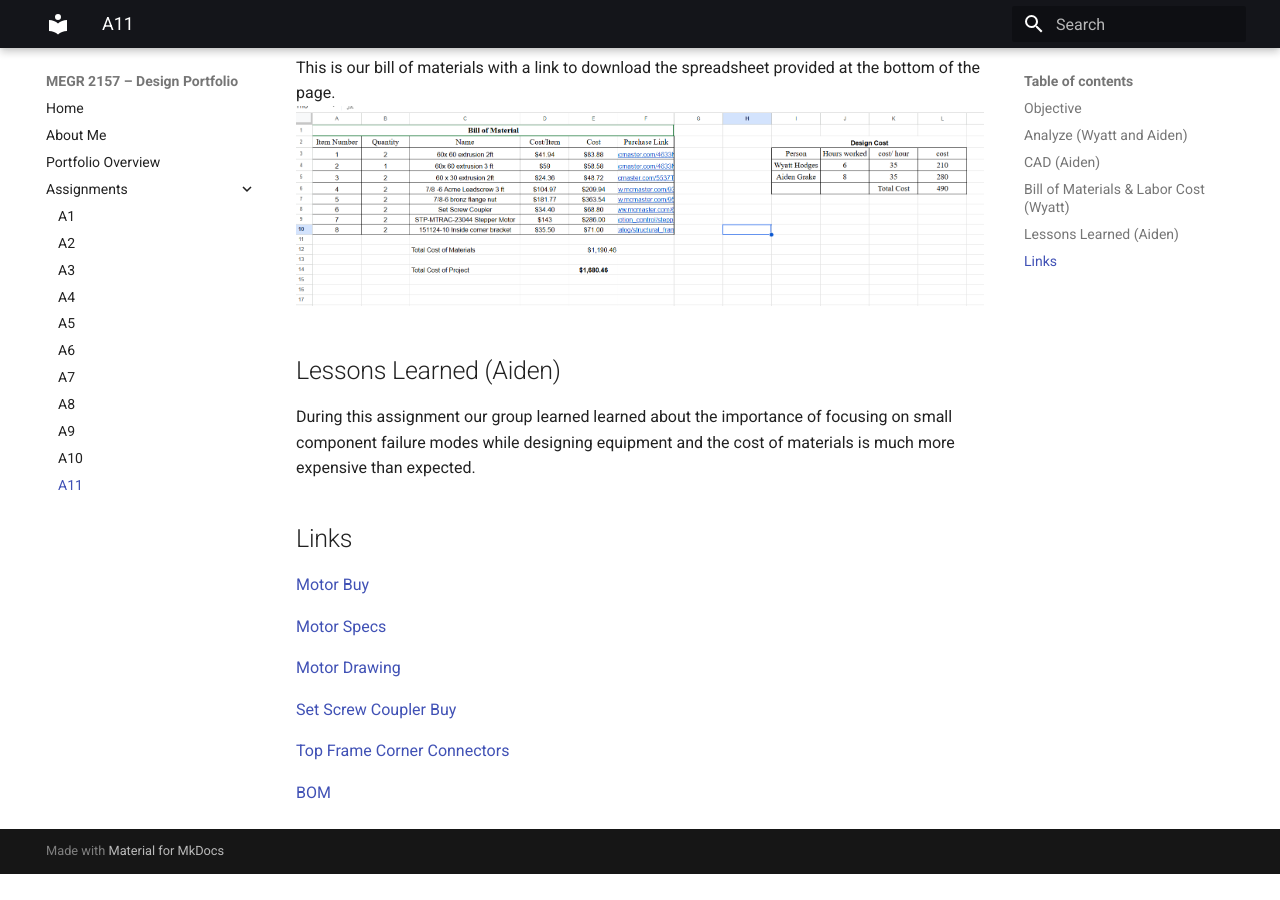
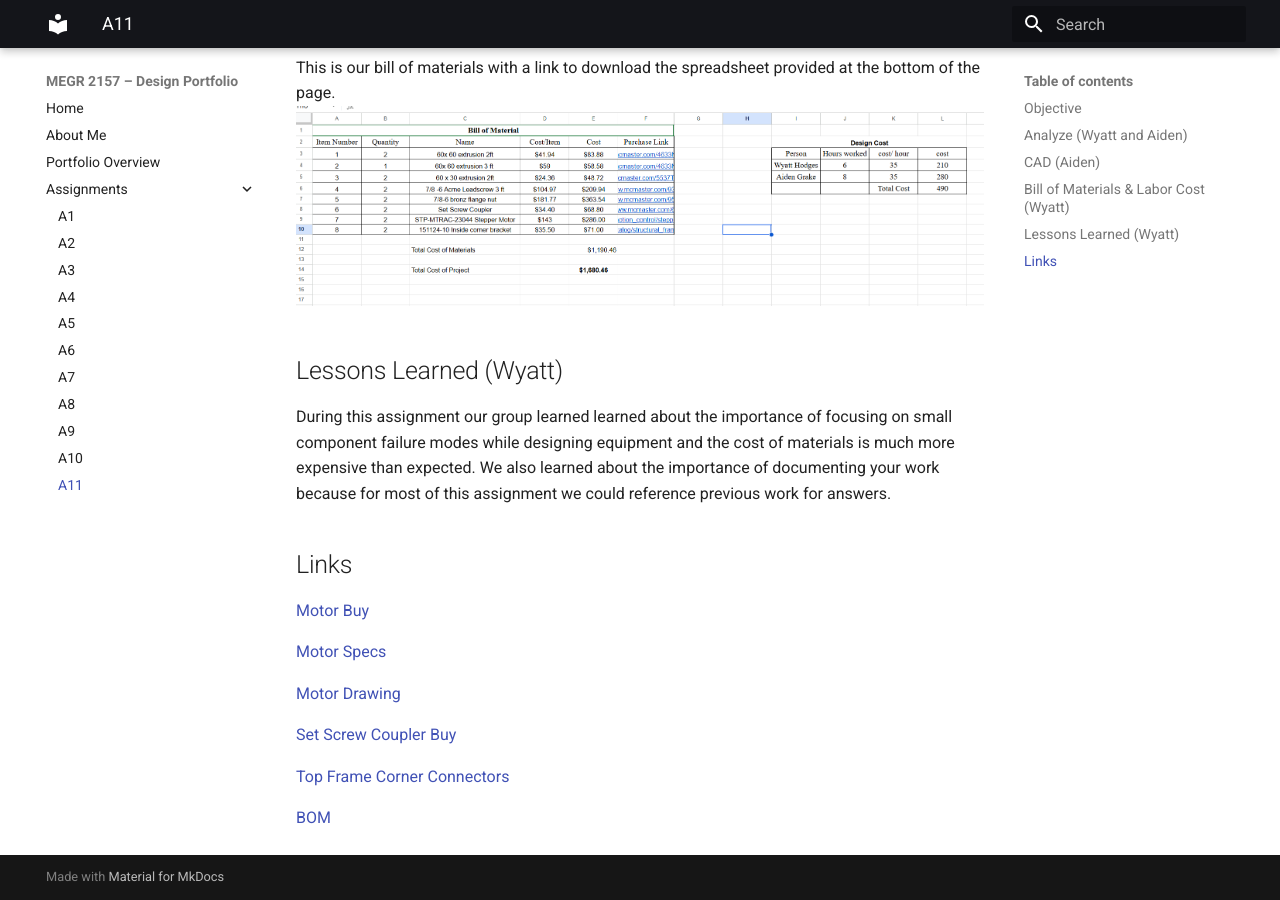
Before and after one commit to whodges5-art/wyatt-hodges-design-projects-portfolio, an MkDocs documentation site: the page built from docs/assignments/a11/index.md, in a window 1280 px wide and 900 px high, scrolled down 11607 px. Built offline with MkDocs 1.6.1 and Material for MkDocs 9.7.7, drawn with Linux system fonts in a browser that asks for light colours; before the commit the page ends 12481 px from its top, so only the background shows below that.

Commit message:
Update index.md

```diff
--- a/docs/assignments/a11/index.md
+++ b/docs/assignments/a11/index.md
@@ -71,8 +71,10 @@ To design the floating bearing mount, is 60x60mm to fit on the aluminum extrusio
 ## Bill of Materials & Labor Cost (Wyatt)
 This is our bill of materials with a link to download the spreadsheet provided at the bottom of the page.
 ![BOM](BOM.png)
-## Lessons Learned (Aiden)
-During this assignment our group learned learned about the importance of focusing on small component failure modes while designing equipment and the cost of materials is much more expensive than expected.
+
+## Lessons Learned (Wyatt)
+During this assignment our group learned learned about the importance of focusing on small component failure modes while designing equipment and the cost of materials is much more expensive than expected. We also learned about the importance of documenting your work because for most of this assignment we could reference previous work for answers.
+
 ## Links
 [Motor Buy](https://www.automationdirect.com/adc/shopping/catalog/motion_control/stepper_systems/single_shaft_stepper_motors/stp-mtrac-23044)
 
```
